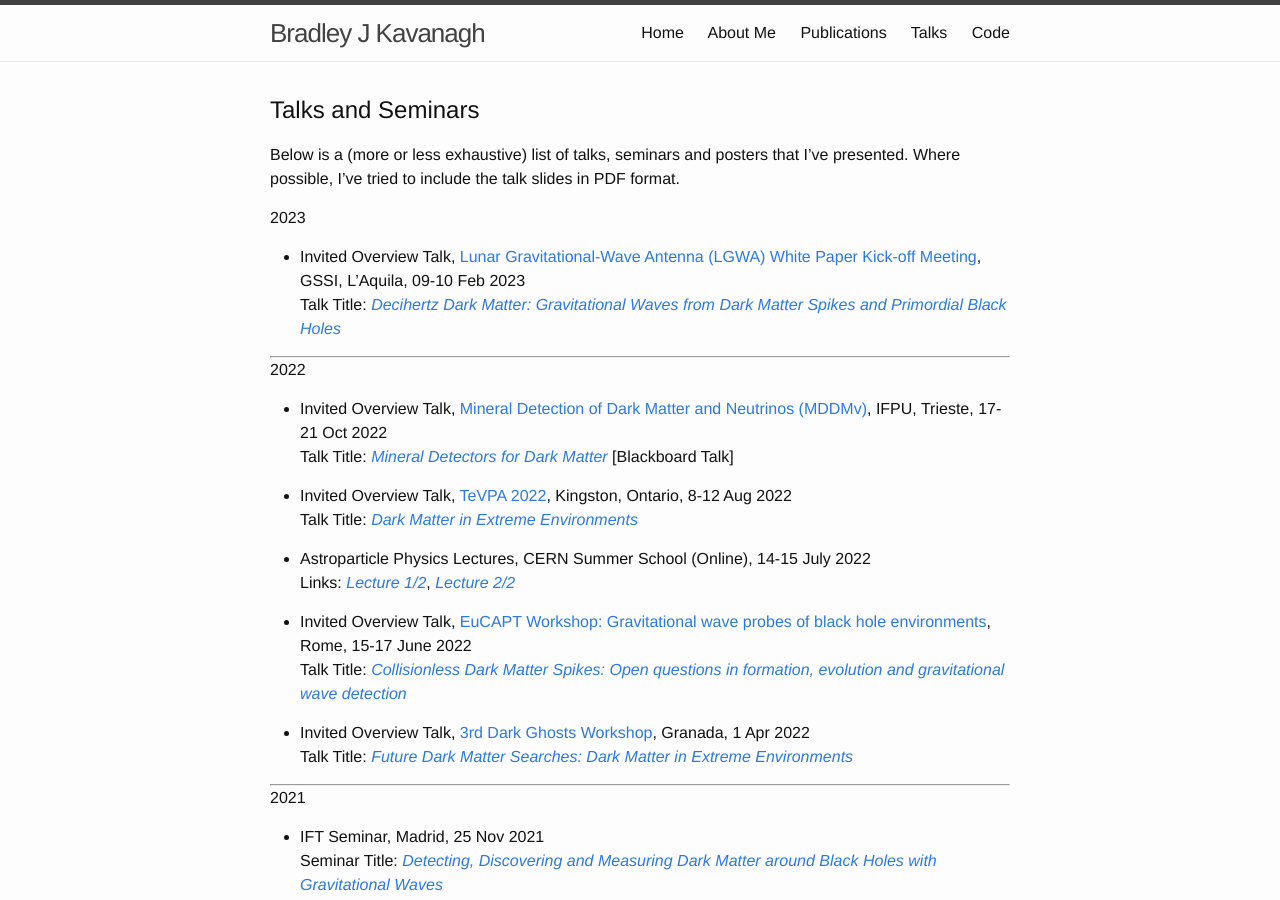
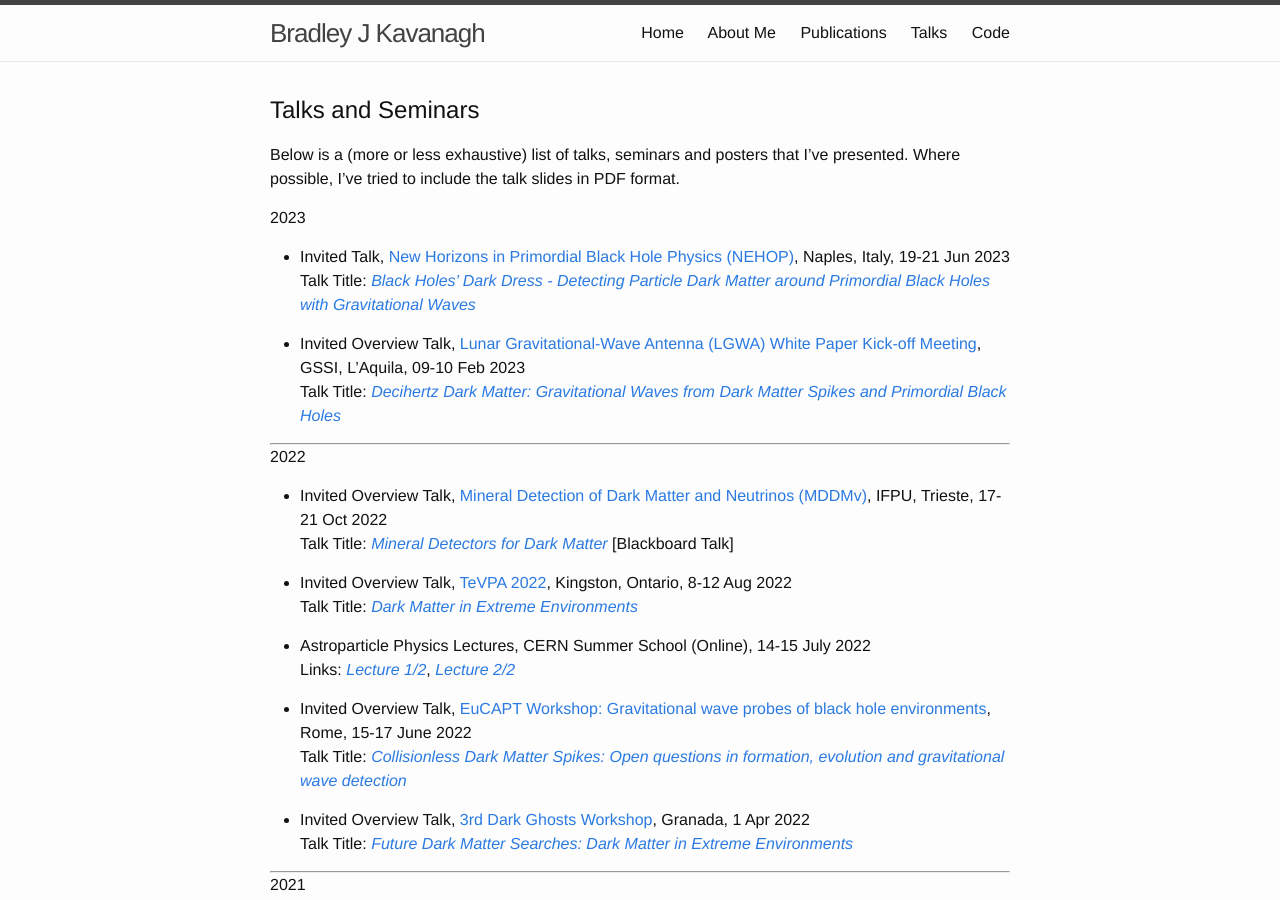
Before and after one commit to bradkav/bradkav.github.io, a Jekyll site: the page built from talks.md, in a window 1280 px wide and 900 px high. Built offline with Jekyll 4.4.1, drawn with Linux system fonts in a browser that asks for light colours.

Commit message:
Added NEHOP talk

```diff
--- a/talks.md
+++ b/talks.md
@@ -10,6 +10,9 @@ weight: 4
 Below is a (more or less exhaustive) list of talks, seminars and posters that I've presented. Where possible, I've tried to include the talk slides in PDF format.
 
 #### 2023
+
+- Invited Talk, [New Horizons in Primordial Black Hole Physics (NEHOP)](https://conference.ippp.dur.ac.uk/event/1130/), Naples, Italy, 19-21 Jun 2023
+Talk Title: [*Black Holes’ Dark Dress - Detecting Particle Dark Matter around Primordial Black Holes with Gravitational Waves*](/assets/slides/KAVANAGH-NEHOP_Naples_2023.pdf)
 
 - Invited Overview Talk, [Lunar Gravitational-Wave Antenna (LGWA) White Paper Kick-off Meeting](https://indico.gssi.it/event/450/), GSSI, L'Aquila, 09-10 Feb 2023
 Talk Title: [*Decihertz Dark Matter: Gravitational Waves from Dark Matter Spikes and Primordial Black Holes*](/assets/slides/KAVANAGH_LGWA_KickOffMeeting_Feb2023.pdf)
```
Also changed, not shown: 1 other file.
